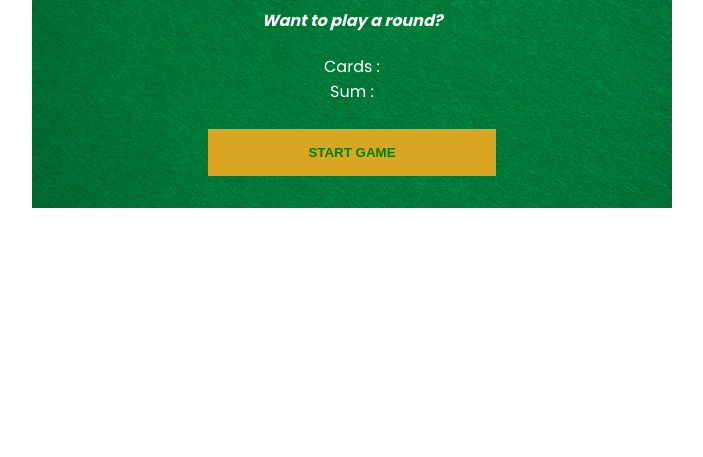
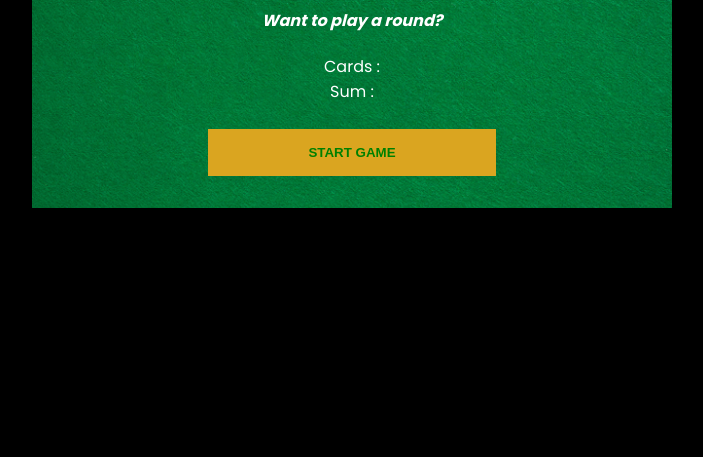
Before and after one commit to 03brainy-clicks/Day-9, a plain HTML site: page index.html in a window 1280 px wide. Shown: the part 343-800 px from the top of the page, without its empty margins (288-991 px from the left). Drawn offline with Linux system fonts and the light colour scheme.

```diff
--- a/style.css
+++ b/style.css
@@ -3,12 +3,13 @@
   margin: 0px;
   padding: 0px;
   font-family: "Poppins", sans-serif;
-  color: whITE;
+  color: rgb(255, 255, 255);
+  background-color: rgb(0, 0, 0);
 }
 
 * {
   -webkit-box-sizing: border-box;
-          box-sizing: border-box;
+  box-sizing: border-box;
 }
 
 :root {
@@ -26,11 +27,11 @@
   display: -ms-flexbox;
   display: flex;
   -webkit-box-pack: center;
-      -ms-flex-pack: center;
-          justify-content: center;
+  -ms-flex-pack: center;
+  justify-content: center;
   -webkit-box-align: center;
-      -ms-flex-align: center;
-          align-items: center;
+  -ms-flex-align: center;
+  align-items: center;
   text-align: center;
 }
 
```
Also changed, not shown: image.png (added), image2.png (added).
